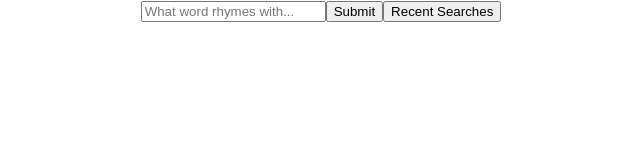
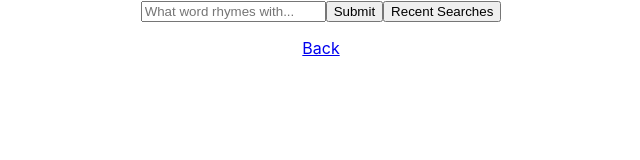
Before and after one commit to tanishaldavey/the-emotional-rhymer, a React (Create React App) app: page /rhymes in a window 1280 px wide. Shown: the top 160 px of the page, without its empty margins (319-959 px from the left). Built offline with nearby package versions, Linux system fonts and the light colour scheme.

Commit message:
Add link to go back to the home page

```diff
--- a/src/containers/RhymesContianer/RhymesContainer.js
+++ b/src/containers/RhymesContianer/RhymesContainer.js
@@ -1,5 +1,6 @@
 import React from 'react';
 import Rhymes from '../../components/Rhymes/Rhymes';
+import { Link } from 'react-router-dom';
 import './RhymesContainer.css';
 import { connect } from 'react-redux';
 
@@ -13,6 +14,9 @@ const RhymesContainer = ({ rhymes, queriedWord }) => {
 
   return(
     <section>
+      <Link to='/'>
+        <p>Back</p>
+      </Link>
       <h3>{ queriedWord }</h3>
       <ul>
         { allRhymes }
```
